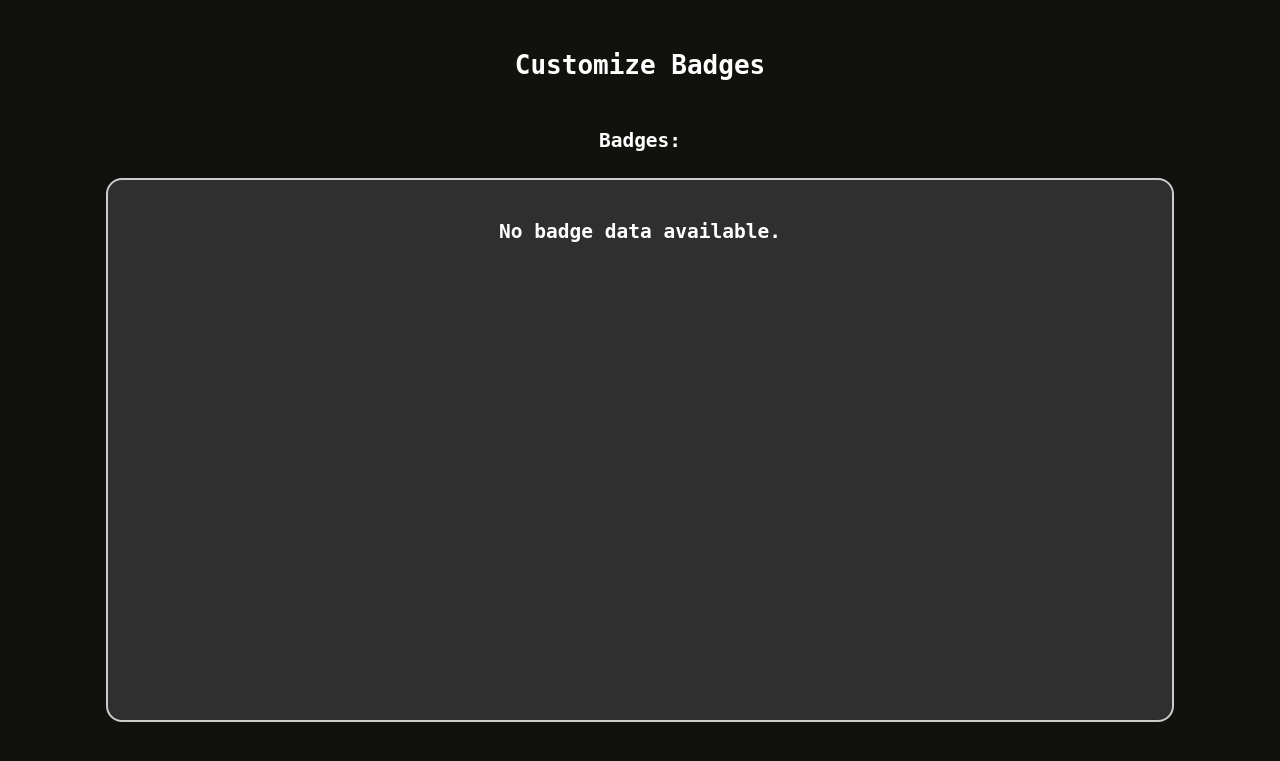
After one commit to Jukelyn/markdown-badge-site, a Flask app: page /customize in a window 1280 px wide. The commit adds this page. Shown: the top 761 px of the page. Run offline with Flask 3, Linux system fonts and the light colour scheme.

Commit message:
Added customize page to show selected badges

```diff
--- a/data/last_updated.txt
+++ b/data/last_updated.txt
@@ -1 +1 @@
-11:35 PM March 29, 2025
+1:23 AM March 30, 2025
--- a/src/__init__.py
+++ b/src/__init__.py
@@ -1,10 +1,14 @@
 # pylint: disable=E0401
 """_summary_"""
+import os
+from dotenv import load_dotenv
 from flask import Flask
 from src.routes import register_routes
 
+load_dotenv()
 app = Flask(__name__,
             template_folder="../templates",
             static_folder="../static")
 
+app.secret_key = os.getenv("SECRET_KEY")
 register_routes(app)
--- a/src/routes/__init__.py
+++ b/src/routes/__init__.py
@@ -1,6 +1,7 @@
 """Initializes the routes."""
 from .index import index_route
 from .update import update_route
+from .customize import customize_route
 from .health import health_route
 
 
@@ -19,3 +20,4 @@ def register_routes(app):
     index_route(app)
     health_route(app)
     update_route(app)
+    customize_route(app)
--- /dev/null
+++ b/src/routes/customize.py
@@ -0,0 +1,22 @@
+# pylint: disable=E0401
+"""
+This endpoint allows to customize the badges to export.
+"""
+from flask import render_template
+
+
+def customize_route(app):
+    """
+    Registers the customize route of the application.
+
+    Args:
+        app (Flask): The Flask application instance.
+    """
+
+    @app.route("/customize", methods=["GET", "POST"])
+    def customize():
+        """
+        Handles requests to the `/customize` route.
+        """
+
+        return render_template("customize.html")
--- a/src/routes/update.py
+++ b/src/routes/update.py
@@ -11,7 +11,7 @@ def update_route(app):
     Registers the update route of the application.
 
     Args:
-        app (Flask): _description_
+        app (Flask): The Flask application instance.
     """
 
     @app.route("/update_list", methods=["POST"])
--- a/static/css/index.css
+++ b/static/css/index.css
@@ -6,3 +6,4 @@
 @import url("/static/css/button.css");
 @import url("/static/css/checkbox.css");
 @import url("/static/css/modal.css");
+@import url("/static/css/lists.css");
--- /dev/null
+++ b/static/css/lists.css
@@ -0,0 +1,7 @@
+ul {
+    margin: 10px 20px;
+}
+
+li {
+    color: white;
+}
--- a/static/css/table.css
+++ b/static/css/table.css
@@ -33,3 +33,8 @@
     align-items: center;
     height: 100%;
 }
+
+.customizeTable th:first-child, .customizeTable td:first-child {
+    width: auto;  /* Allow the column to expand based on its content */
+    padding: 10px; /* Add padding of 10px */
+}
--- /dev/null
+++ b/static/js/customize.js
@@ -0,0 +1,81 @@
+// Define the color options
+const colors = [
+  "aqua",
+  "black",
+  "blue",
+  "fuchsia",
+  "gray",
+  "green",
+  "lime",
+  "maroon",
+  "navy",
+  "olive",
+  "purple",
+  "red",
+  "silver",
+  "teal",
+  "yellow",
+];
+
+// Retrieve the badge data from localStorage
+const badgeData = localStorage.getItem("badgeData");
+
+if (badgeData) {
+  // Split the badge data by newlines (or another delimiter, if needed)
+  const badgeList = badgeData.split("\n"); // This assumes each badge is separated by a newline character
+
+  // Get the table body and header from the HTML file
+  const tableBody = document
+    .getElementById("badge-table")
+    .getElementsByTagName("tbody")[0];
+  const headerRow = document
+    .getElementById("badge-table")
+    .getElementsByTagName("thead")[0].rows[0];
+
+  // Add color columns to the header dynamically
+  colors.forEach((color) => {
+    const headerColor = document.createElement("th");
+    headerColor.textContent = color.charAt(0).toUpperCase() + color.slice(1); // Capitalize the color name
+    headerRow.appendChild(headerColor);
+  });
+
+  // Loop through each badge and create a row in the table
+  badgeList.forEach((badge) => {
+    const tr = document.createElement("tr");
+
+    // Regex to extract the name and URL from the markdown ![name](url)
+    const regex = /!\[(.*?)\]\((.*?)\)/;
+    const match = badge.match(regex);
+
+    if (match && match[1] && match[2]) {
+      // First column: Badge Name
+      const nameCell = document.createElement("td");
+      nameCell.textContent = match[1];
+      tr.appendChild(nameCell);
+
+      // Create a column for each color variant
+      colors.forEach((color) => {
+        const urlWithColor = match[2].replace(
+          /&logoColor=[^&]*/,
+          `&logoColor=${color}`
+        );
+
+        const colorCell = document.createElement("td");
+
+        const img = document.createElement("img");
+        img.src = urlWithColor;
+        img.alt = `${match[1]} Badge (${color})`;
+
+        colorCell.appendChild(img);
+
+        tr.appendChild(colorCell);
+      });
+
+      // Append the row to the table body
+      tableBody.appendChild(tr);
+    }
+  });
+} else {
+  document.getElementById("badge-container").innerHTML =
+    "<h2>No badge data available.</h2>";
+}
--- /dev/null
+++ b/templates/customize.html
@@ -0,0 +1,22 @@
+{% extends 'base.html' %} {% block body %}
+<h1>Customize Badges</h1>
+
+<h2>Badges:</h2>
+<div id="badge-container" class="badgeContainer">
+    <table id="badge-table" class="myTable customizeTable">
+        <thead>
+            <tr class="thead">
+                <th>Badge Name</th>
+                <!-- The color columns will be added dynamically -->
+            </tr>
+        </thead>
+        <tbody>
+            <!-- Rows will be populated by JavaScript -->
+        </tbody>
+    </table>
+</div>
+
+
+<script src="{{ url_for('static', filename='js/customize.js')}}"></script>
+
+{% endblock %}
--- a/templates/index.html
+++ b/templates/index.html
@@ -1,12 +1,12 @@
 {% extends 'base.html' %} {% block body %}
 <h1>Markdown Badges</h1>
 <h2>List was updated on: {{ currentTime }}</h2>
+
 <form action="/update_list" method="post">
   <div class="button-container">
     <button type="submit">Update list</button>
   </div>
 </form>
-
 
 <div class="textarea-container">
   <textarea
@@ -20,6 +20,7 @@
 
 <div class="button-container">
   <button id="copyButton">Copy to Clipboard</button>
+  <button id="checkButton" style="display: none;">Customize Badges</button>
 </div>
 
 <div id="popupModal" class="modal">
@@ -90,6 +91,7 @@
   </table>
 </div>
 
+<script src="{{ url_for('static', filename='js/checkTextarea.js')}}"></script>
 <script src="{{ url_for('static', filename='js/copyToClipboard.js')}}"></script>
 <script src="{{ url_for('static', filename='js/getBadges.js')}}"></script>
 
```
Also changed, not shown: static/js/checkTextarea.js (added, +56 -0 lines).
